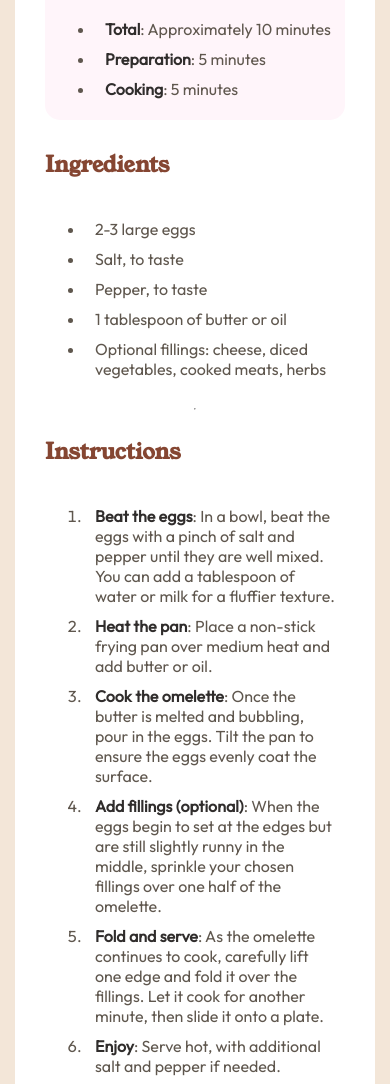
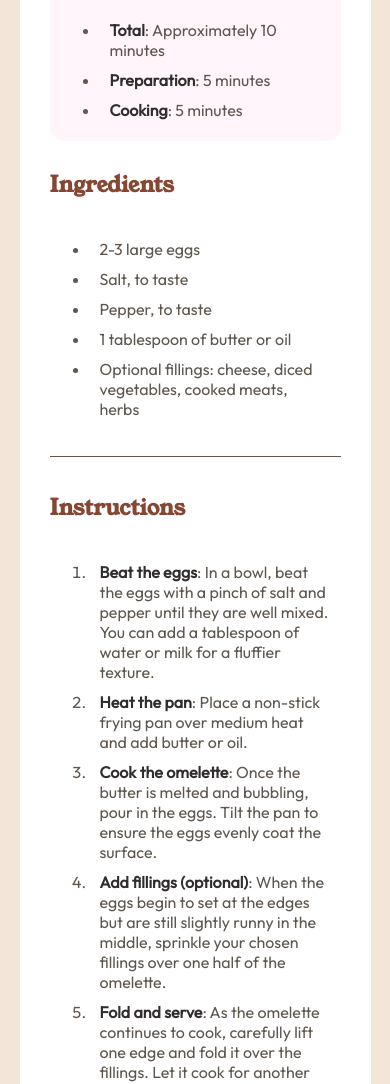
Before and after one commit to Dhia-zorai/Recipe-page, a plain HTML site: page index.html in a window 390 px wide. Shown: the part 493-1577 px from the top of the page. Drawn offline with Linux system fonts and the light colour scheme.

Commit message:
Responsivness

```diff
--- a/index.html
+++ b/index.html
@@ -138,8 +138,23 @@
         color: hsl(14, 45%, 36%);
         font-size: 16px;
       }
-      hr{
+      hr {
         color: hsl(30, 10%, 34%);
+        border: none;
+        border-top: 0.3px solid hsl(30, 10%, 34%);
+        margin: 16px 0;
+      }
+
+      @media (max-width:480px) {
+        body{
+          min-height: 100vh;
+          display: felx;
+          justify-content: center;
+          align-items: center;
+        }
+        .main{
+          margin:5% 5%;
+        }
       }
     </style>
   </head>
```
